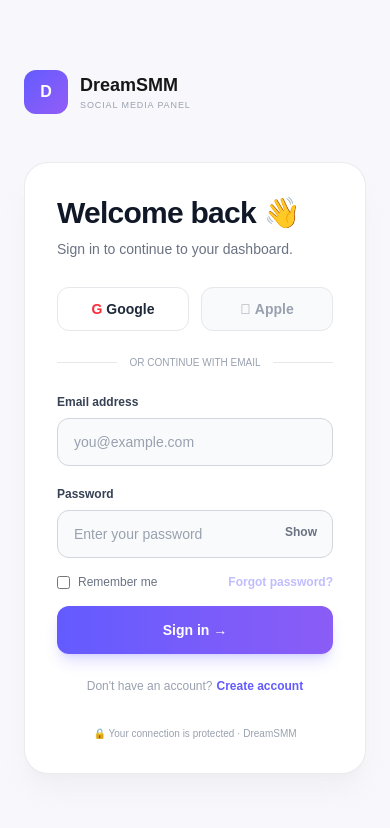
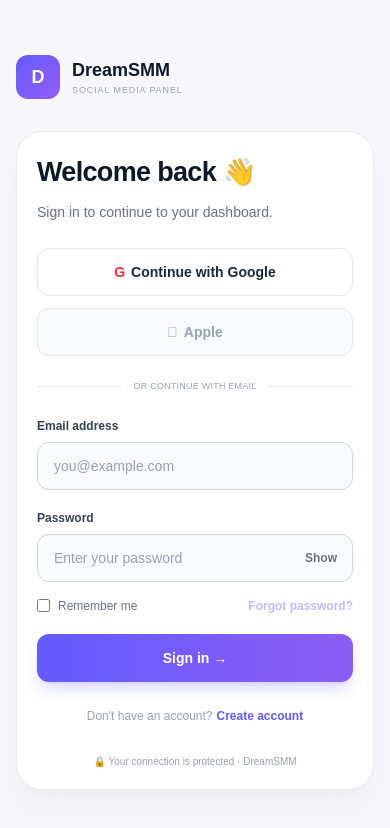
Before and after one commit to Aryan-6201/dreamsmm, a Next.js app: page / in a window 390 px wide. Shown: the top 828 px of the page. Built offline with nearby package versions, Linux system fonts and the light colour scheme.

Commit message:
Polish mobile login UI

```diff
--- a/app/page.tsx
+++ b/app/page.tsx
@@ -32,20 +32,14 @@
 
   async function handleLogin(e: FormEvent<HTMLFormElement>) {
     e.preventDefault();
-
     setError("");
     setLoading(true);
 
     try {
       const response = await fetch("/api/login", {
         method: "POST",
-        headers: {
-          "Content-Type": "application/json",
-        },
-        body: JSON.stringify({
-          email: email.trim(),
-          password,
-        }),
+        headers: { "Content-Type": "application/json" },
+        body: JSON.stringify({ email: email.trim(), password }),
       });
 
       const data = await response.json();
@@ -71,12 +65,8 @@
     try {
       const response = await fetch("/api/auth/google", {
         method: "POST",
-        headers: {
-          "Content-Type": "application/json",
-        },
-        body: JSON.stringify({
-          credential,
-        }),
+        headers: { "Content-Type": "application/json" },
+        body: JSON.stringify({ credential }),
       });
 
       const data = await response.json();
@@ -107,9 +97,7 @@
 
     window.google.accounts.id.initialize({
       client_id: clientId,
-      callback: (response) => {
-        handleGoogleLogin(response.credential);
-      },
+      callback: (response) => handleGoogleLogin(response.credential),
     });
   }
 
@@ -125,6 +113,8 @@
     window.google.accounts.id.prompt();
   }
 
+  const busy = loading || googleLoading;
+
   return (
     <>
       <Script
@@ -133,164 +123,103 @@
         onLoad={initializeGoogle}
       />
 
-      <main className="min-h-screen grid lg:grid-cols-2 bg-[#f8f8fc]">
-
-        {/* LEFT SIDE */}
-        <section className="hidden lg:flex relative overflow-hidden bg-gradient-to-br from-[#5148e8] via-[#635bff] to-[#925cf6] text-white p-14">
-
-          <div className="absolute -right-40 -top-40 w-[500px] h-[500px] rounded-full bg-white/10" />
-          <div className="absolute -left-40 -bottom-40 w-[450px] h-[450px] rounded-full bg-white/10" />
+      <main className="min-h-screen bg-[#f7f7fb] lg:grid lg:grid-cols-2">
+        {/* Desktop hero */}
+        <section className="relative hidden min-h-screen overflow-hidden bg-gradient-to-br from-[#5148e8] via-[#635bff] to-[#925cf6] p-14 text-white lg:flex">
+          <div className="absolute -right-40 -top-40 h-[500px] w-[500px] rounded-full bg-white/10" />
+          <div className="absolute -bottom-40 -left-40 h-[450px] w-[450px] rounded-full bg-white/10" />
 
           <div className="relative z-10 w-full">
+            <Logo light />
 
-            {/* LOGO */}
-            <div className="flex items-center gap-3">
-
-              <div className="w-11 h-11 rounded-xl bg-white/15 border border-white/20 flex items-center justify-center font-bold text-xl">
-                D
-              </div>
-
-              <div>
-                <div className="font-extrabold text-xl">
-                  DreamSMM
-                </div>
-
-                <div className="text-[9px] tracking-widest opacity-70">
-                  SOCIAL MEDIA PANEL
-                </div>
-              </div>
-
-            </div>
-
-            {/* HERO */}
             <div className="mt-32 max-w-xl">
-
               <h1 className="text-5xl font-extrabold leading-tight tracking-tight">
                 Grow smarter.
                 <br />
                 Manage everything.
               </h1>
 
-              <p className="mt-6 text-sm leading-7 text-white/75 max-w-lg">
-                One modern dashboard for your social media services,
-                orders, balance and support. Fast, simple and built for scale.
+              <p className="mt-6 max-w-lg text-sm leading-7 text-white/75">
+                One modern dashboard for your social media services, orders,
+                balance and support. Fast, simple and built for scale.
               </p>
 
-              <div className="grid grid-cols-2 gap-3 mt-9 max-w-lg">
-
+              <div className="mt-9 grid max-w-lg grid-cols-2 gap-3">
                 <Feature
                   title="⚡ Fast Orders"
                   description="Place and track orders from one clean dashboard."
                 />
-
                 <Feature
                   title="◈ 1,000+ Services"
                   description="Organized services with clear rates and limits."
                 />
-
                 <Feature
                   title="🔒 Secure Account"
                   description="Keep your account and API access protected."
                 />
-
                 <Feature
                   title="◉ 24/7 Support"
                   description="Get help whenever you need it."
                 />
-
               </div>
-
             </div>
           </div>
         </section>
 
-        {/* RIGHT SIDE */}
-        <section className="flex items-center justify-center px-6 py-12">
-
+        {/* Responsive login area */}
+        <section className="flex min-h-screen items-center justify-center px-4 py-7 sm:px-6 sm:py-10 lg:px-8">
           <div className="w-full max-w-md">
-
-            {/* MOBILE LOGO */}
-            <div className="lg:hidden flex items-center gap-3 mb-12">
-
-              <div className="w-11 h-11 rounded-xl bg-gradient-to-br from-[#635bff] to-[#925cf6] text-white flex items-center justify-center font-bold">
-                D
-              </div>
-
-              <div>
-                <div className="font-extrabold text-lg">
-                  DreamSMM
-                </div>
-
-                <div className="text-[9px] text-gray-400 tracking-widest">
-                  SOCIAL MEDIA PANEL
-                </div>
-              </div>
-
+            <div className="mb-8 lg:hidden">
+              <Logo />
             </div>
 
-            {/* LOGIN CARD */}
-            <div className="rounded-3xl border border-gray-200/80 bg-white p-8 shadow-xl shadow-gray-200/40">
-
-              <h2 className="text-3xl font-extrabold tracking-tight text-gray-900">
+            <div className="rounded-[26px] border border-gray-200/80 bg-white p-5 shadow-xl shadow-gray-200/40 sm:rounded-3xl sm:p-8">
+              <h2 className="text-[27px] font-extrabold tracking-tight text-gray-900 sm:text-3xl">
                 Welcome back 👋
               </h2>
 
-              <p className="text-sm text-gray-500 mt-2">
+              <p className="mt-2 text-sm leading-6 text-gray-500">
                 Sign in to continue to your dashboard.
               </p>
 
-              {/* SOCIAL LOGIN */}
-              <div className="grid grid-cols-2 gap-3 mt-7">
-
+              <div className="mt-6 grid grid-cols-1 gap-3 sm:mt-7 sm:grid-cols-2">
                 <button
                   type="button"
                   onClick={startGoogleLogin}
-                  disabled={loading || googleLoading}
-                  className="h-11 border border-gray-200 rounded-xl bg-white text-gray-800 text-sm font-semibold hover:bg-gray-50 transition disabled:opacity-50 disabled:cursor-not-allowed"
+                  disabled={busy}
+                  className="h-12 rounded-xl border border-gray-200 bg-white text-sm font-semibold text-gray-800 transition hover:bg-gray-50 active:scale-[0.99] disabled:cursor-not-allowed disabled:opacity-50"
                 >
-                  <span className="text-red-500 font-bold mr-1">
-                    G
-                  </span>
-                  Google
+                  <span className="mr-1.5 font-bold text-red-500">G</span>
+                  Continue with Google
                 </button>
 
                 <button
                   type="button"
                   disabled
-                  className="h-11 border border-gray-200 rounded-xl bg-gray-50 text-gray-400 text-sm font-semibold cursor-not-allowed"
+                  className="h-12 rounded-xl border border-gray-200 bg-gray-50 text-sm font-semibold text-gray-400"
                 >
-                  <span className="mr-1"></span>
+                  <span className="mr-1.5"></span>
                   Apple
                 </button>
-
               </div>
 
               {googleLoading && (
-                <div className="mt-4 rounded-xl bg-indigo-50 border border-indigo-100 px-4 py-3 text-xs text-indigo-600">
+                <div className="mt-4 rounded-xl border border-indigo-100 bg-indigo-50 px-4 py-3 text-xs text-indigo-600">
                   Signing in with Google...
                 </div>
               )}
 
-              {/* DIVIDER */}
-              <div className="flex items-center gap-3 my-6 text-[10px] text-gray-400">
-
-                <div className="h-px bg-gray-200 flex-1" />
-
-                OR CONTINUE WITH EMAIL
-
-                <div className="h-px bg-gray-200 flex-1" />
-
+              <div className="my-6 flex items-center gap-3 text-[9px] font-medium tracking-wide text-gray-400 sm:my-7 sm:text-[10px]">
+                <div className="h-px flex-1 bg-gray-200" />
+                <span className="whitespace-nowrap">OR CONTINUE WITH EMAIL</span>
+                <div className="h-px flex-1 bg-gray-200" />
               </div>
 
-              {/* EMAIL LOGIN */}
               <form onSubmit={handleLogin}>
-
-                {/* EMAIL */}
                 <div className="mb-5">
-
                   <label
                     htmlFor="email"
-                    className="block text-xs font-bold text-gray-700 mb-2"
+                    className="mb-2 block text-xs font-bold text-gray-700"
                   >
                     Email address
                   </label>
@@ -302,25 +231,22 @@
                     onChange={(e) => setEmail(e.target.value)}
                     placeholder="you@example.com"
                     autoComplete="email"
+                    inputMode="email"
                     required
-                    disabled={loading || googleLoading}
-                    className="w-full h-12 px-4 rounded-xl border border-gray-300 bg-gray-50 text-gray-900 placeholder:text-gray-400 outline-none text-sm focus:border-[#635bff] focus:bg-white focus:ring-4 focus:ring-[#635bff]/10 transition disabled:opacity-60"
+                    disabled={busy}
+                    className="h-12 w-full rounded-xl border border-gray-300 bg-gray-50 px-4 text-sm text-gray-900 outline-none transition placeholder:text-gray-400 focus:border-[#635bff] focus:bg-white focus:ring-4 focus:ring-[#635bff]/10 disabled:opacity-60"
                   />
-
                 </div>
 
-                {/* PASSWORD */}
                 <div className="mb-4">
-
                   <label
                     htmlFor="password"
-                    className="block text-xs font-bold text-gray-700 mb-2"
+                    className="mb-2 block text-xs font-bold text-gray-700"
                   >
                     Password
                   </label>
 
                   <div className="relative">
-
                     <input
                       id="password"
                       type={showPassword ? "text" : "password"}
@@ -329,91 +255,99 @@
                       placeholder="Enter your password"
                       autoComplete="current-password"
                       required
-                      disabled={loading || googleLoading}
-                      className="w-full h-12 px-4 pr-16 rounded-xl border border-gray-300 bg-gray-50 text-gray-900 placeholder:text-gray-400 outline-none text-sm focus:border-[#635bff] focus:bg-white focus:ring-4 focus:ring-[#635bff]/10 transition disabled:opacity-60"
+                      disabled={busy}
+                      className="h-12 w-full rounded-xl border border-gray-300 bg-gray-50 px-4 pr-16 text-sm text-gray-900 outline-none transition placeholder:text-gray-400 focus:border-[#635bff] focus:bg-white focus:ring-4 focus:ring-[#635bff]/10 disabled:opacity-60"
                     />
 
                     <button
                       type="button"
                       onClick={() => setShowPassword(!showPassword)}
-                      disabled={loading || googleLoading}
-                      className="absolute right-4 top-3.5 text-gray-500 hover:text-[#635bff] text-xs font-semibold"
+                      disabled={busy}
+                      className="absolute right-4 top-1/2 -translate-y-1/2 text-xs font-semibold text-gray-500 transition hover:text-[#635bff]"
                     >
                       {showPassword ? "Hide" : "Show"}
                     </button>
-
                   </div>
-
                 </div>
 
-                {/* REMEMBER */}
-                <div className="flex items-center justify-between mb-4 text-xs">
-
+                <div className="mb-5 flex items-center justify-between gap-3 text-xs">
                   <label className="flex items-center gap-2 text-gray-500">
-
-                    <input
-                      type="checkbox"
-                      className="accent-[#635bff]"
-                    />
-
+                    <input type="checkbox" className="accent-[#635bff]" />
                     Remember me
-
                   </label>
 
                   <button
                     type="button"
                     disabled
-                    className="text-[#635bff] font-bold opacity-40 cursor-not-allowed"
+                    className="font-bold text-[#635bff] opacity-40"
                   >
                     Forgot password?
                   </button>
-
                 </div>
 
-                {/* ERROR */}
                 {error && (
-                  <div className="mb-4 rounded-xl border border-red-200 bg-red-50 px-4 py-3 text-sm text-red-600">
+                  <div className="mb-4 rounded-xl border border-red-200 bg-red-50 px-4 py-3 text-sm leading-5 text-red-600">
                     {error}
                   </div>
                 )}
 
-                {/* SIGN IN */}
                 <button
                   type="submit"
-                  disabled={loading || googleLoading}
-                  className="w-full h-12 rounded-xl bg-gradient-to-r from-[#635bff] to-[#8b5cf6] text-white text-sm font-bold shadow-lg shadow-[#635bff]/20 hover:-translate-y-0.5 transition disabled:cursor-not-allowed disabled:opacity-60"
+                  disabled={busy}
+                  className="h-12 w-full rounded-xl bg-gradient-to-r from-[#635bff] to-[#8b5cf6] text-sm font-bold text-white shadow-lg shadow-[#635bff]/20 transition hover:-translate-y-0.5 active:translate-y-0 disabled:cursor-not-allowed disabled:opacity-60"
                 >
                   {loading ? "Signing in..." : "Sign in →"}
                 </button>
-
               </form>
 
-              {/* REGISTER */}
-              <p className="text-center text-xs text-gray-400 mt-6">
-
+              <p className="mt-6 text-center text-xs leading-5 text-gray-400">
                 Don't have an account?
-
                 <button
                   type="button"
                   onClick={() => router.push("/register")}
-                  className="text-[#635bff] font-bold ml-1 hover:text-[#5148e8]"
+                  className="ml-1 font-bold text-[#635bff] hover:text-[#5148e8]"
                 >
                   Create account
                 </button>
-
               </p>
 
-              {/* SECURITY */}
-              <p className="text-center text-[10px] text-gray-400 mt-8">
+              <p className="mt-7 text-center text-[10px] text-gray-400 sm:mt-8">
                 🔒 Your connection is protected · DreamSMM
               </p>
-
             </div>
-
           </div>
         </section>
       </main>
     </>
+  );
+}
+
+function Logo({ light = false }: { light?: boolean }) {
+  return (
+    <div className="flex items-center gap-3">
+      <div
+        className={`flex h-11 w-11 shrink-0 items-center justify-center rounded-xl font-bold text-lg ${
+          light
+            ? "border border-white/20 bg-white/15 text-white"
+            : "bg-gradient-to-br from-[#635bff] to-[#925cf6] text-white"
+        }`}
+      >
+        D
+      </div>
+
+      <div>
+        <div className={`font-extrabold ${light ? "text-xl text-white" : "text-lg text-gray-900"}`}>
+          DreamSMM
+        </div>
+        <div
+          className={`text-[9px] tracking-widest ${
+            light ? "text-white/70" : "text-gray-400"
+          }`}
+        >
+          SOCIAL MEDIA PANEL
+        </div>
+      </div>
+    </div>
   );
 }
 
@@ -425,16 +359,11 @@
   description: string;
 }) {
   return (
-    <div className="p-4 rounded-2xl bg-white/10 border border-white/10 backdrop-blur-sm">
-
-      <div className="text-xs font-bold">
-        {title}
-      </div>
-
-      <div className="text-[10px] text-white/60 mt-1.5 leading-4">
+    <div className="rounded-2xl border border-white/10 bg-white/10 p-4 backdrop-blur-sm">
+      <div className="text-xs font-bold">{title}</div>
+      <div className="mt-1.5 text-[10px] leading-4 text-white/60">
         {description}
       </div>
-
     </div>
   );
 }
```
